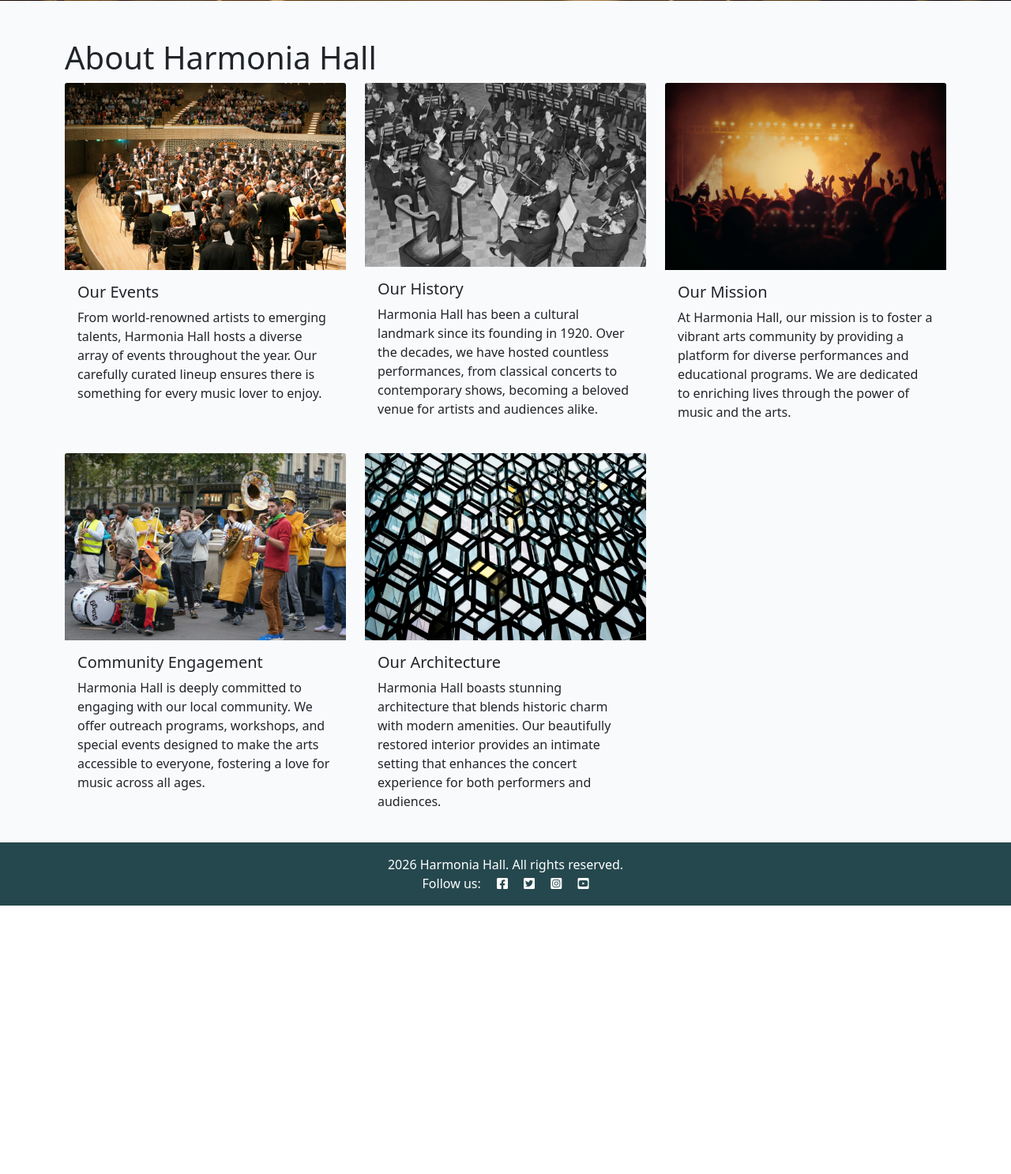
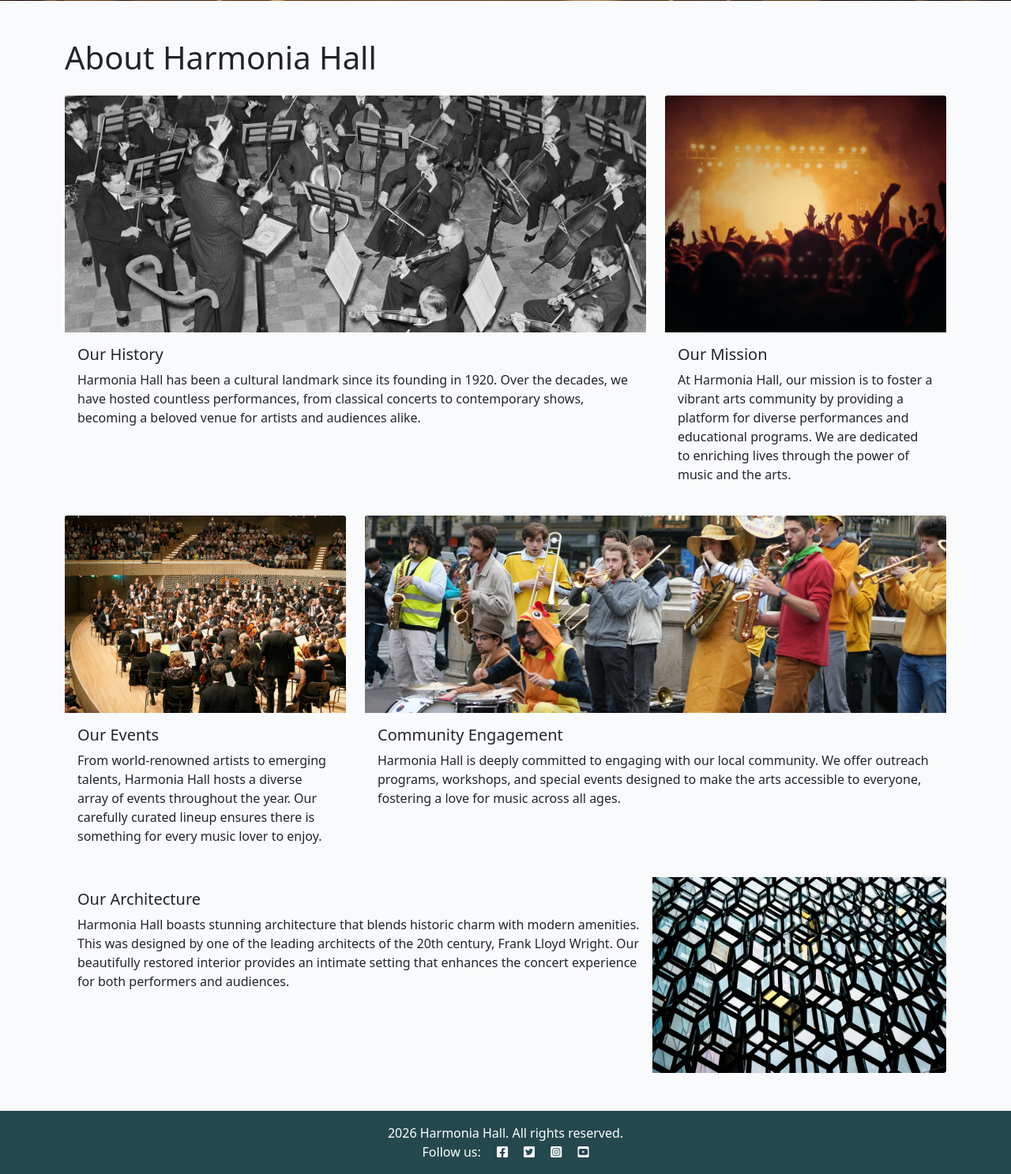
Before and after one commit to jonniecumming/harmonia_hall, a Django app: page /about/ in a window 1280 px wide. Shown: the part 747-2234 px from the top of the page at 79% size. Before the commit the page ends 1894 px from the top, so only its background shows below. Run offline with Django 4.2, Linux system fonts and the light colour scheme.

Commit message:
Revise About page layout with enhanced bootstrap card formatting for different viewport sizes.

```diff
--- a/templates/about.html
+++ b/templates/about.html
@@ -8,51 +8,66 @@
 </div>
 
 <!-- 5 sections about the Harmonia Hall with images and text using bootstrap cards with more interesting formatting -->
-<div class="container mt-5">
-    <h1>About Harmonia Hall</h1>
-    <div class="row">
-        <div class="col-md-4">
-            <div class="card mb-4">
-                <img src="{% static 'images/events.jpg' %}" class="card-img-top" alt="Events at Harmonia Hall">
+<div class="container mt-5 mb-5">
+    <h1 class="mb-4">About Harmonia Hall</h1>
+    <div class="row g-4">
+        <!-- 2 columns wide -->
+        <div class="col-12 col-md-6 col-lg-8">
+            <div class="card h-100">
+                <img src="{% static 'images/history.jpg' %}" class="card-img-top" alt="History" style="height: 300px; object-fit: cover;">
+                <div class="card-body">
+                    <h5 class="card-title">Our History</h5>
+                    <p class="card-text">Harmonia Hall has been a cultural landmark since its founding in 1920. Over the decades, we have hosted countless performances, from classical concerts to contemporary shows, becoming a beloved venue for artists and audiences alike.</p>
+                </div>
+            </div>
+        </div>
+
+        <!-- 1 column -->
+        <div class="col-12 col-md-6 col-lg-4">
+            <div class="card h-100">
+                <img src="{% static 'images/mission.jpg' %}" class="card-img-top" alt="Mission" style="height: 300px; object-fit: cover;">
+                <div class="card-body">
+                    <h5 class="card-title">Our Mission</h5>
+                    <p class="card-text">At Harmonia Hall, our mission is to foster a vibrant arts community by providing a platform for diverse performances and educational programs. We are dedicated to enriching lives through the power of music and the arts.</p>
+                </div>
+            </div>
+        </div>
+
+        <!-- Row 2: 1 column -->
+        <div class="col-12 col-lg-4">
+            <div class="card h-100">
+                <img src="{% static 'images/events.jpg' %}" class="card-img-top" alt="Events" style="height: 250px; object-fit: cover;">
                 <div class="card-body">
                     <h5 class="card-title">Our Events</h5>
                     <p class="card-text">From world-renowned artists to emerging talents, Harmonia Hall hosts a diverse array of events throughout the year. Our carefully curated lineup ensures there is something for every music lover to enjoy.</p>
                 </div>
             </div>
         </div>
-        <div class="col-md-4">
-            <div class="card mb-4">
-                <img src="{% static 'images/history.jpg' %}" class="card-img-top" alt="History of Harmonia Hall">
-                <div class="card-body">
-                    <h5 class="card-title">Our History</h5>
-                    <p class="card-text">Harmonia Hall has been a cultural landmark since its founding in 1920. Over the decades, we have hosted countless performances, from classical concerts to contemporary shows, becoming a beloved venue for artists and audiences alike.</p>
-                </div>
-            </div>
-        </div>
-        <div class="col-md-4">
-            <div class="card mb-4">
-                <img src="{% static 'images/mission.jpg' %}" class="card-img-top" alt="Mission of Harmonia Hall">
-                <div class="card-body">
-                    <h5 class="card-title">Our Mission</h5>
-                    <p class="card-text">At Harmonia Hall, our mission is to foster a vibrant arts community by providing a platform for diverse performances and educational programs. We are dedicated to enriching lives through the power of music and the arts.</p>
-                </div>
-            </div>
-        </div>
-        <div class="col-md-4">
-            <div class="card mb-4">
-                <img src="{% static 'images/community.jpg' %}" class="card-img-top" alt="Community Engagement at Harmonia Hall">
+
+        <!-- 2 columns -->
+        <div class="col-12 col-lg-8">
+            <div class="card h-100">
+                <img src="{% static 'images/community.jpg' %}" class="card-img-top" alt="Community" style="height: 250px; object-fit: cover;">
                 <div class="card-body">
                     <h5 class="card-title">Community Engagement</h5>
                     <p class="card-text">Harmonia Hall is deeply committed to engaging with our local community. We offer outreach programs, workshops, and special events designed to make the arts accessible to everyone, fostering a love for music across all ages.</p>
                 </div>
             </div>
         </div>
-        <div class="col-md-4">
-            <div class="card mb-4">
-                <img src="{% static 'images/architecture.jpg' %}" class="card-img-top" alt="Architecture of Harmonia Hall">
-                <div class="card-body">
-                    <h5 class="card-title">Our Architecture</h5>
-                    <p class="card-text">Harmonia Hall boasts stunning architecture that blends historic charm with modern amenities. Our beautifully restored interior provides an intimate setting that enhances the concert experience for both performers and audiences.</p>
+
+        <!-- Full width -->
+        <div class="col-12">
+            <div class="card">
+                <div class="row g-0 flex-row-reverse">
+                    <div class="col-md-4">
+                        <img src="{% static 'images/architecture.jpg' %}" class="img-fluid rounded-end" alt="Architecture" style="height: 100%; object-fit: cover;">
+                    </div>
+                    <div class="col-md-8">
+                        <div class="card-body">
+                            <h5 class="card-title">Our Architecture</h5>
+                            <p class="card-text">Harmonia Hall boasts stunning architecture that blends historic charm with modern amenities. This was designed by one of the leading architects of the 20th century, Frank Lloyd Wright. Our beautifully restored interior provides an intimate setting that enhances the concert experience for both performers and audiences.</p>
+                        </div>
+                    </div>
                 </div>
             </div>
         </div>
```
